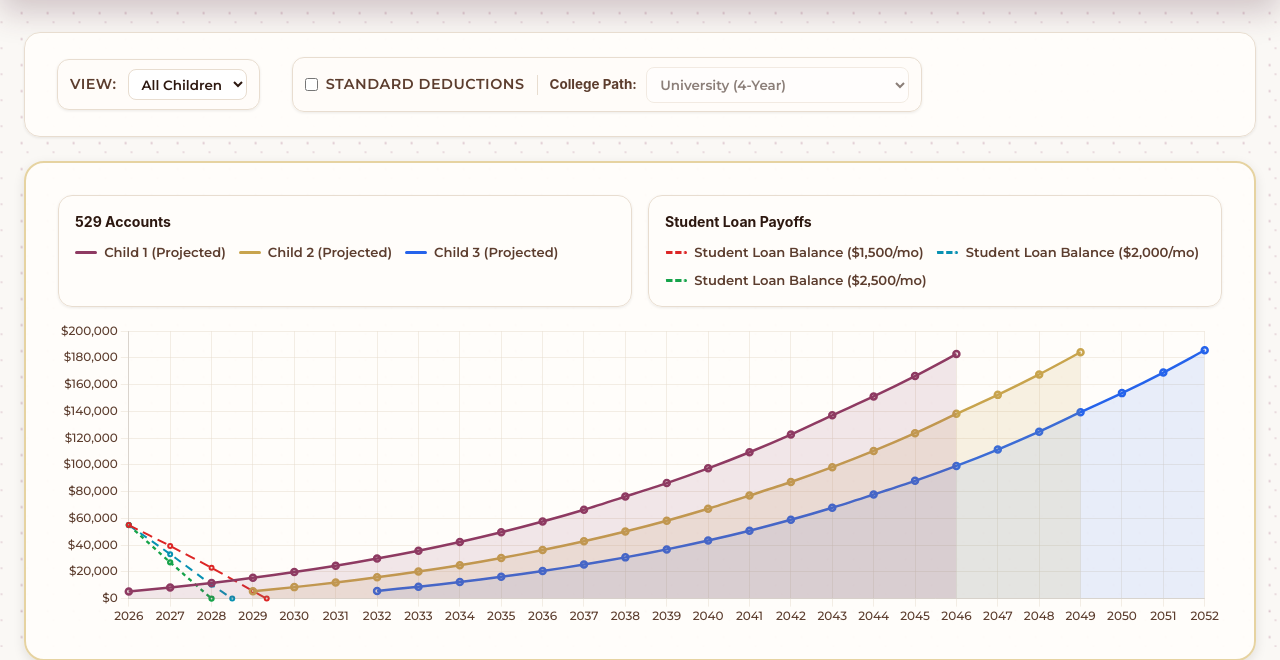
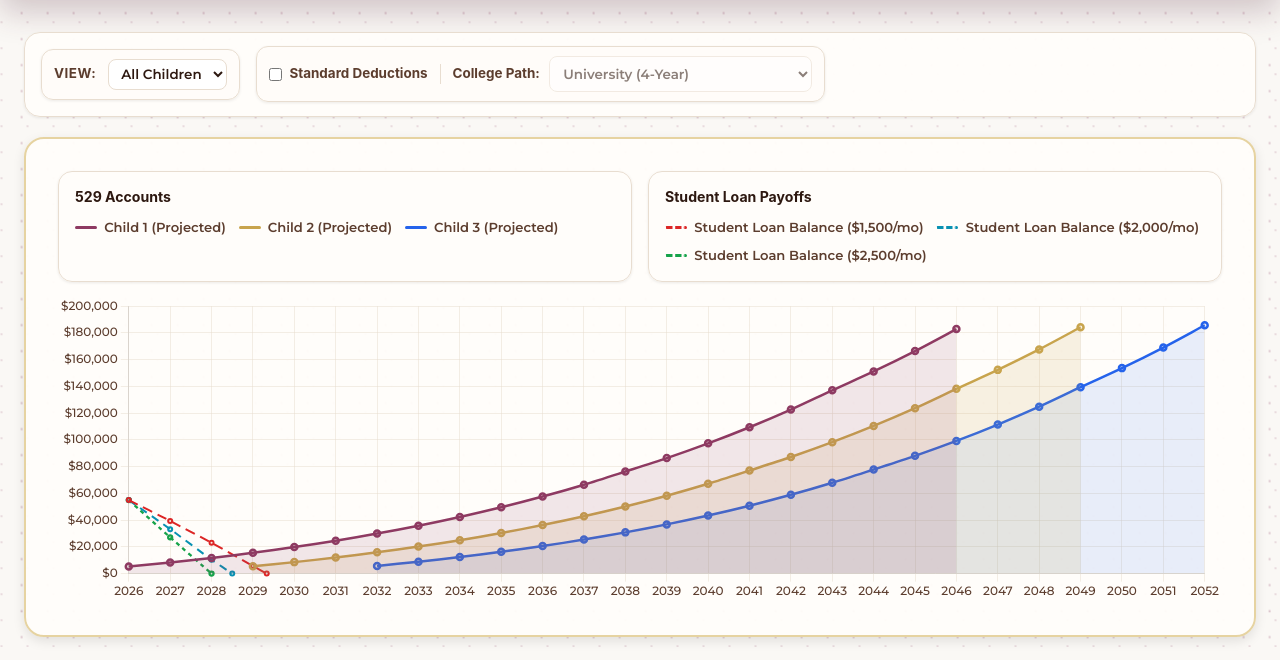
Before and after one commit to sguthrie107/education-calculator, a FastAPI app: page / in a window 1280 px wide. Shown: the part 147-807 px from the top of the page. Run offline with FastAPI, Linux system fonts and the light colour scheme; data comes from the database, SQL or seed files in the repository; some web fonts are replaced.

Commit message:
ui: standardize education controls spacing and title-case deduction label

```diff
--- a/app/static/css/dashboard.css
+++ b/app/static/css/dashboard.css
@@ -382,12 +382,12 @@ header p {
 /* ── Dashboard controls ─────────────────────────────────────── */
 .dashboard-controls {
     background: var(--surface);
-    padding: 1.5rem 2rem;
+    padding: 0.85rem 1rem;
     border-radius: 16px;
     box-shadow: var(--shadow-sm);
-    margin-bottom: 1.5rem;
+    margin-bottom: 1.25rem;
     display: flex;
-    gap: 2rem;
+    gap: 0.8rem 1rem;
     align-items: center;
     flex-wrap: wrap;
     border: 1px solid var(--border);
@@ -406,11 +406,23 @@ header p {
 }
 
 .control-group label {
-    font-weight: 600;
-    font-size: 0.9rem;
+    font-weight: 700;
+    font-size: 0.84rem;
     color: var(--text-secondary);
     text-transform: uppercase;
     letter-spacing: 0.5px;
+}
+
+.dashboard-controls .toggle-inline {
+    margin-bottom: 0;
+}
+
+.dashboard-controls .toggle-inline span {
+    font-size: 0.84rem;
+    font-weight: 700;
+    color: var(--text-secondary);
+    text-transform: none;
+    letter-spacing: 0;
 }
 
 select {
```
